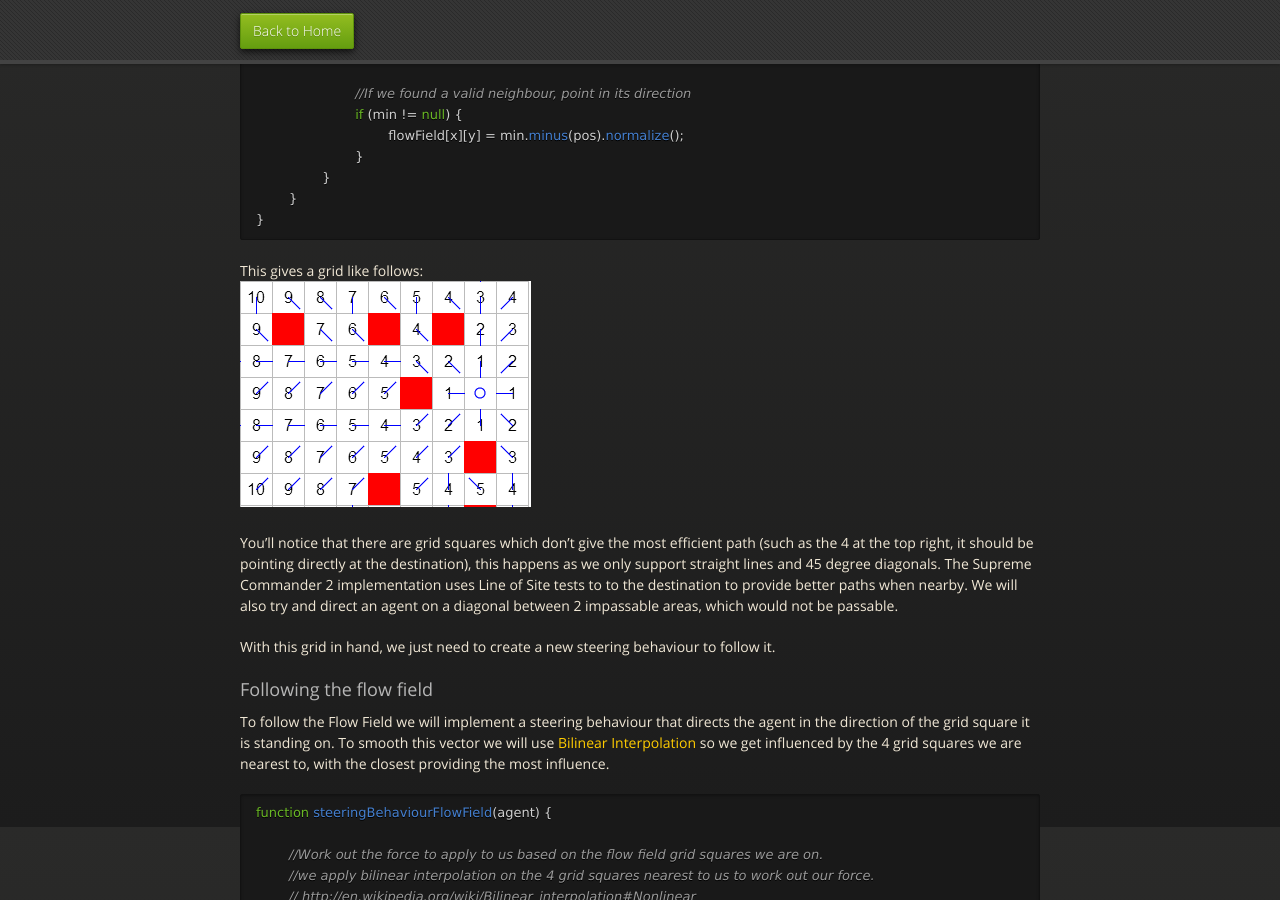
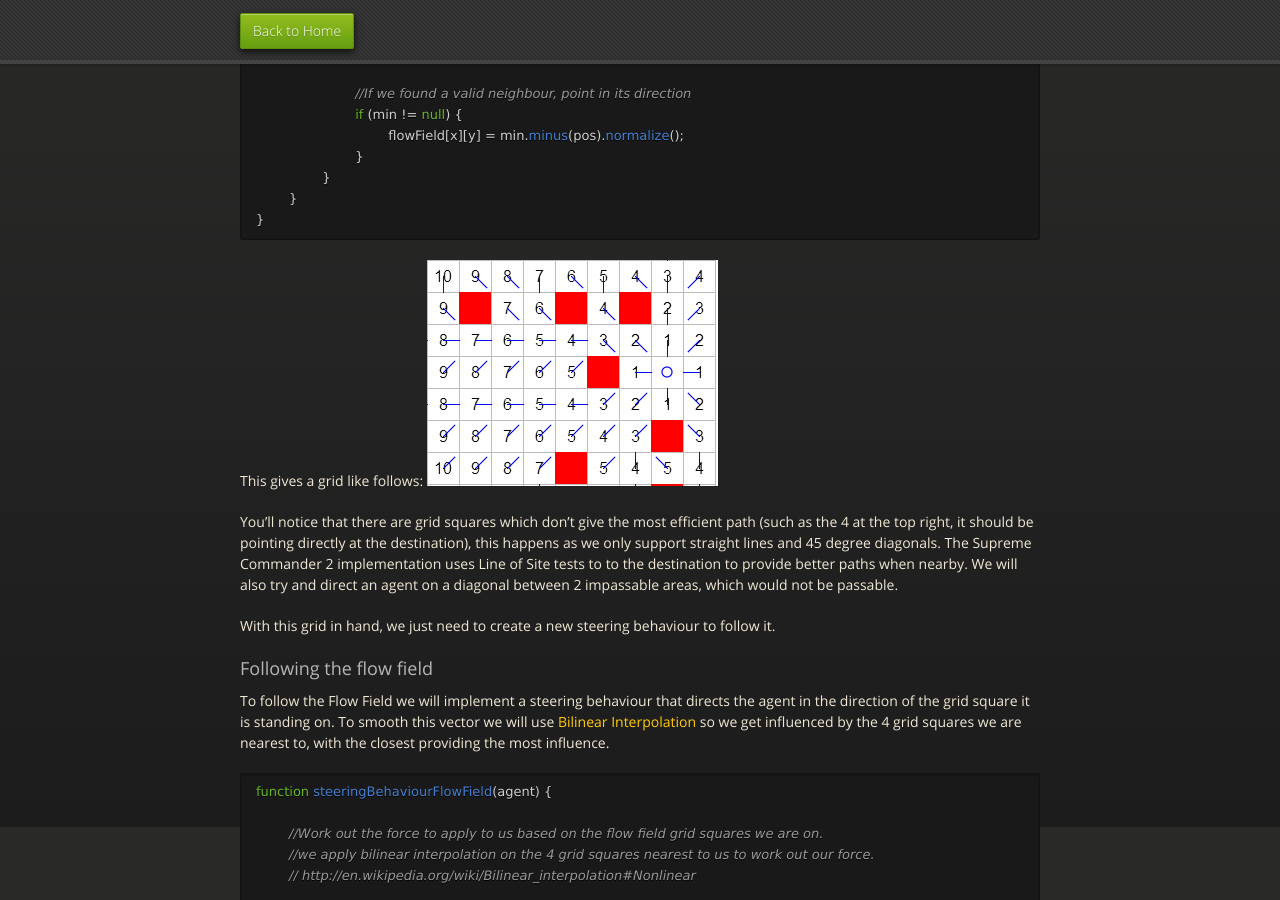
Before and after one commit to HowToRts/HowToRts.github.io, a Jekyll site: the page built from _posts/2014-01-04-basic-flow-fields.md, in a window 1280 px wide and 900 px high, scrolled down 1873 px. Built offline with Jekyll 4.4.1, drawn with Linux system fonts in a browser that asks for light colours; nearby versions of some CDN libraries; comment, search, counter and statistics services are not loaded.

Commit message:
Better style for inline images

```diff
--- a/_posts/2014-01-04-basic-flow-fields.md
+++ b/_posts/2014-01-04-basic-flow-fields.md
@@ -93,8 +93,8 @@ function generateFlowField() {
 }
 {% endhighlight %}
 
-This gives a grid like follows:<br/>
-<img src="/images/flowfield.png" />
+This gives a grid like follows:
+<img class="inline" src="/images/flowfield.png" />
 
 You'll notice that there are grid squares which don't give the most efficient path (such as the 4 at the top right, it should be pointing directly at the destination), this happens as we only support straight lines and 45 degree diagonals. The Supreme Commander 2 implementation uses Line of Site tests to to the destination to provide better paths when nearby. We will also try and direct an agent on a diagonal between 2 impassable areas, which would not be passable.
 
```
Also changed, not shown: _posts/2014-01-03-steering-flocking.md (+2 -2 lines).
